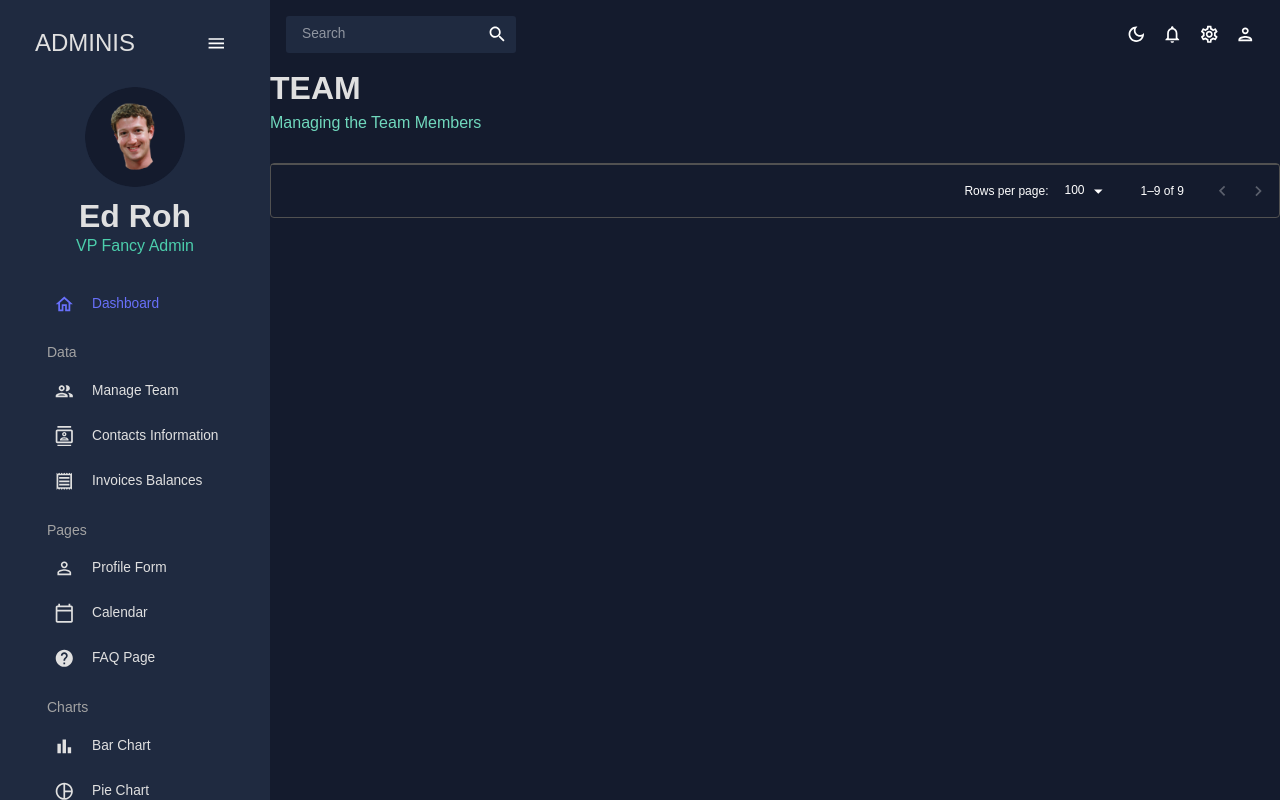
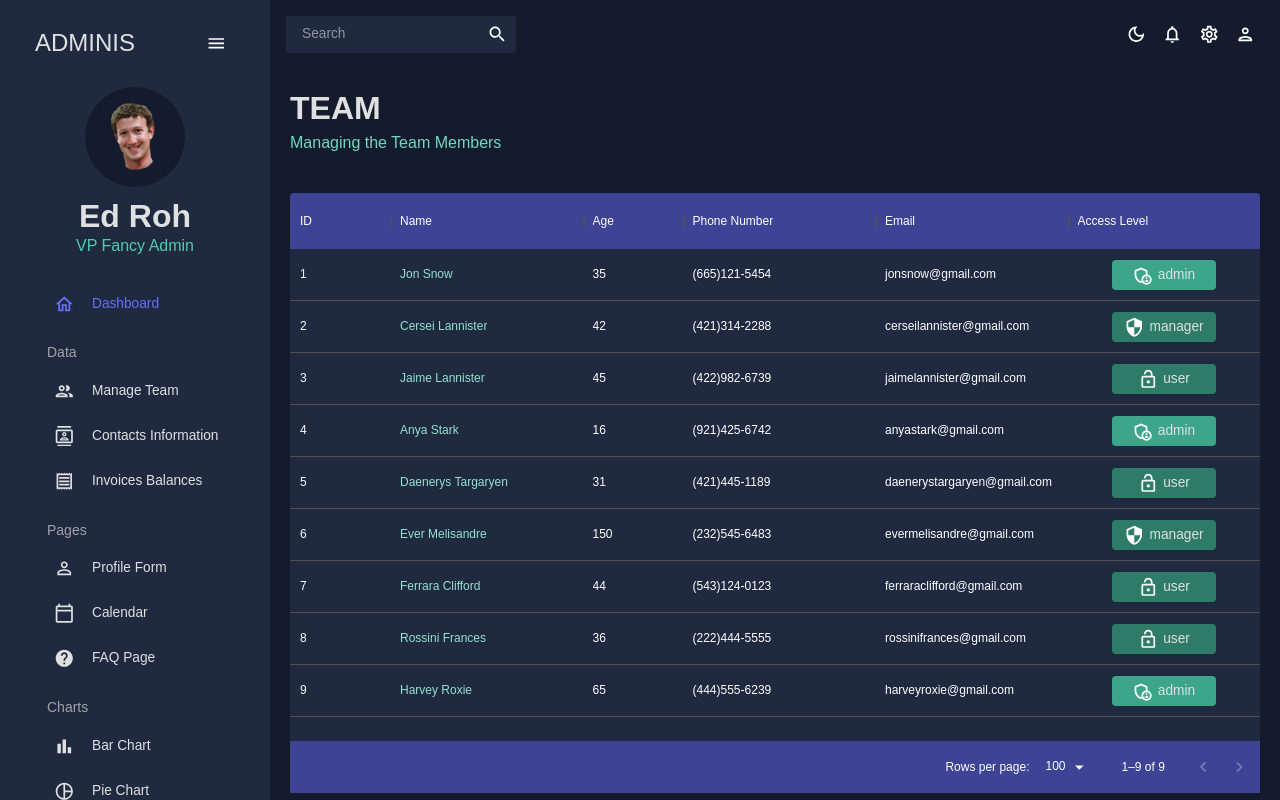
Before and after one commit to Joniqs/react_admin_dashboard, a React (Create React App) app: page /team in a window 1280 px wide. Built offline with nearby package versions, Linux system fonts and the light colour scheme.

Commit message:
Added styles to team component.

```diff
--- a/src/scenes/team/index.tsx
+++ b/src/scenes/team/index.tsx
@@ -73,9 +73,34 @@
   ];
 
   return (
-    <Box>
+    <Box m='20px'>
       <Header title='TEAM' subtitle='Managing the Team Members' />
-      <Box>
+      <Box
+        m='40px 0 0 0'
+        height='75vh'
+        sx={{
+          '& .MuiDataGrid-root': {
+            border: 'none',
+          },
+          '& .MuiDataGrid-cell': {
+            borderBottom: 'bottom',
+          },
+          '& .name-column--cell': {
+            color: colors.greenAccent[300],
+          },
+          '& .MuiDataGrid-columnHeaders': {
+            backgroundColor: colors.blueAccent[700],
+            borderBottom: 'none',
+          },
+          '& .MuiDataGrid-virtualScroller': {
+            backgroundColor: colors.primary[400],
+          },
+          '& .MuiDataGrid-footerContainer': {
+            borderTop: 'none',
+            backgroundColor: colors.blueAccent[700],
+          },
+        }}
+      >
         <DataGrid rows={mockDataTeam} columns={columns} />
       </Box>
     </Box>
```
